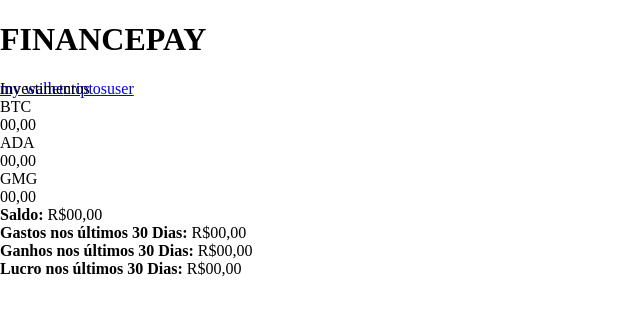
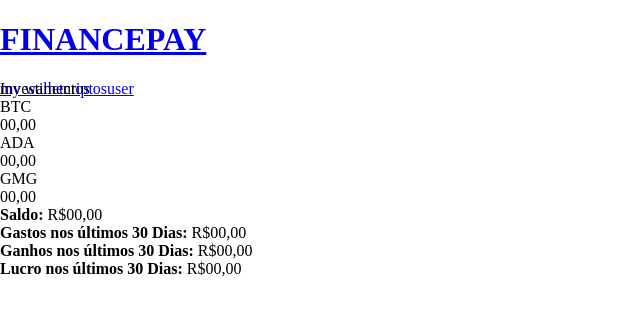
Before and after one commit to AdonayRocha/FinancePayWeb, a Next.js app: page /wallet in a window 1280 px wide. Shown: the top 316 px of the page, without its empty margins (0-640 px from the left). Built offline with nearby package versions, Linux system fonts and the light colour scheme; a web font is replaced by a local one.

Commit message:
NewApplication

```diff
--- a/src/app/wallet/page.tsx
+++ b/src/app/wallet/page.tsx
@@ -50,7 +50,7 @@
 `;
 
 const CardRight = styled.div`
-   background: linear-gradient(180deg, #0c2d23 0%, #1e4f43 100%);
+  background: linear-gradient(180deg, #0c2d23 0%, #1e4f43 100%);
   color: white;
   padding: 44px 48px;
   border-radius: 14px;
--- a/src/components/NavBar.tsx
+++ b/src/components/NavBar.tsx
@@ -1,7 +1,7 @@
 'use client';
 
+import Link from 'next/link';
 import styled from 'styled-components';
-import Link from 'next/link';
 
 const Header = styled.header`
   width: 100%;
@@ -42,7 +42,9 @@
 const NavBar = () => {
   return (
     <Header>
-      <Logo>FINANCEPAY</Logo>
+      <Link href="/wallet">
+        <Logo>FINANCEPAY</Logo>
+      </Link>
       <Nav>
         <Link href="/wallet" passHref legacyBehavior>
           <StyledAnchor>my wallet</StyledAnchor>
```
